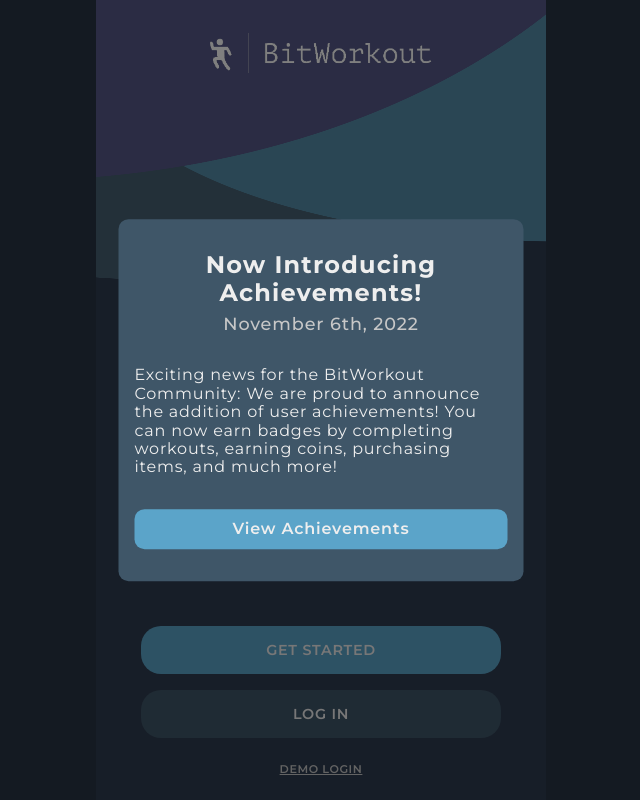
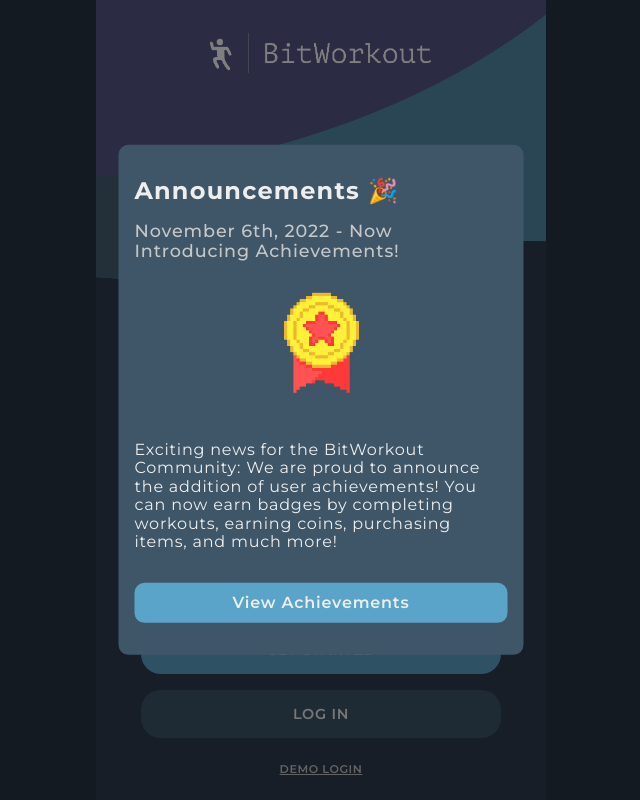
Before and after one commit to jclind/bit-workout, a React (Create React App) app: page /auth in a window 1280 px wide. Shown: the whole page, without its empty margins (319-959 px from the left). Built offline with nearby package versions, Linux system fonts and the light colour scheme; no server answers.

Commit message:
build: add splash screen data for achievements update

```diff
--- a/src/components/NewsSplashScreen/NewsSplashScreen.js
+++ b/src/components/NewsSplashScreen/NewsSplashScreen.js
@@ -31,8 +31,15 @@ const NewsSplashScreen = ({ isSignedIn }) => {
     <>
       <div className='news-splash-screen-modal overlay'>
         <div className='modal-content' ref={modalContent}>
-          <div className='title'>Now Introducing Achievements!</div>
-          <div className='date'>November 6th, 2022</div>
+          <div className='title'>Announcements 🎉</div>
+          <div className='date-info'>
+            November 6th, 2022 - Now Introducing Achievements!
+          </div>
+          <img
+            src='/achievements-art.png'
+            alt='achievement badge'
+            className='main-img'
+          />
           <p className='description'>
             Exciting news for the BitWorkout Community: We are proud to announce
             the addition of user achievements! You can now earn badges by
--- a/src/components/NewsSplashScreen/NewsSplashScreen.scss
+++ b/src/components/NewsSplashScreen/NewsSplashScreen.scss
@@ -8,17 +8,24 @@
     .title {
       font-size: 1.5rem;
       font-weight: 700;
+      text-align: start;
     }
-    .date {
-      padding-top: 0.5rem;
+    .date-info {
+      padding-top: 1rem;
       font-weight: 500;
       font-size: 1.1rem;
       color: $secondary-text;
+      text-align: start;
+    }
+    img.main-img {
+      height: 100px;
+      width: 100px;
+      object-fit: contain;
+      margin: 2rem auto;
     }
     p.description {
       font-weight: 400;
       font-size: 1rem;
-      padding-top: 1rem;
       text-align: start;
     }
     button.action-btn {
```
Also changed, not shown: public/achievements-art.png (added).
